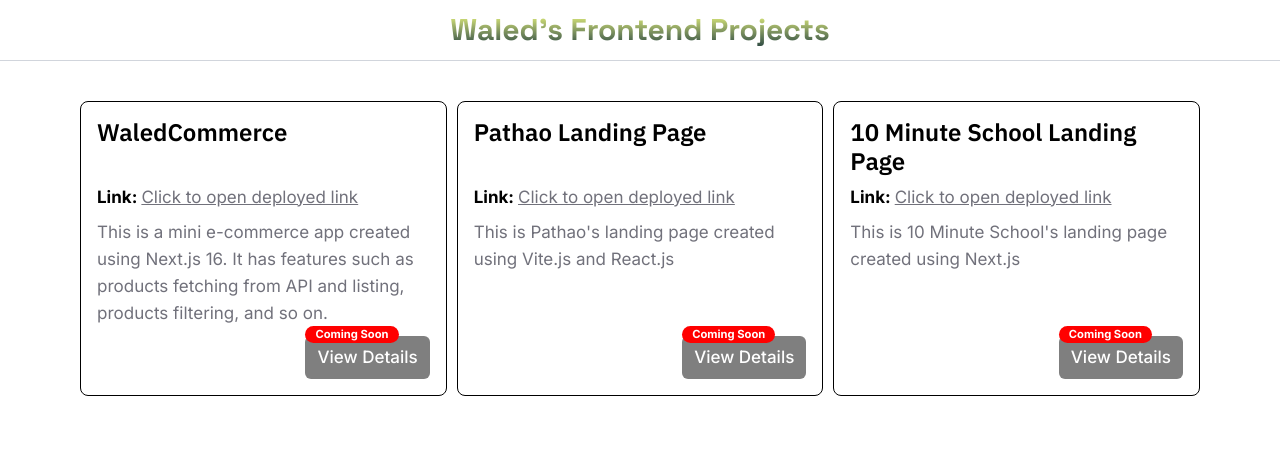
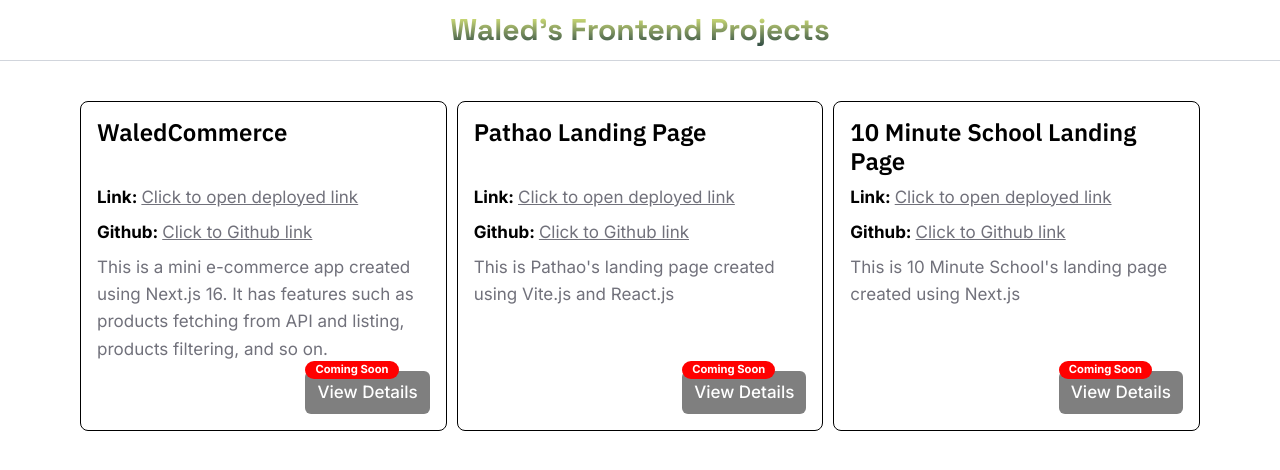
Before and after one commit to waledkarim/waleds-frontend-projects, a Next.js app: page / in a window 1280 px wide. Shown: the top 470 px of the page. Built offline with nearby package versions, Linux system fonts and the light colour scheme.

Commit message:
feat: add github links

```diff
--- a/src/app/globals.css
+++ b/src/app/globals.css
@@ -98,7 +98,7 @@
   .grid-container {
     display: grid;
     grid-template-columns: repeat(auto-fit, minmax(300px, 1fr));
-    grid-template-rows: repeat(3, auto);
+    grid-template-rows: repeat(4, auto);
     gap: 10px;
   }
 
--- a/src/app/page.jsx
+++ b/src/app/page.jsx
@@ -12,6 +12,7 @@
             key={i}
             title={project.title}
             link={project.link}
+            github={project.github}
             description={project.description}
             enabled={project.enabled}
           />
--- a/src/components/Card.jsx
+++ b/src/components/Card.jsx
@@ -1,14 +1,20 @@
 import Link from "next/link";
 import Button from "./Button";
 
-export default function Card({ title, link, description, enabled }) {
+export default function Card({ title, link, description, enabled, github }) {
   return (
-    <div className="border p-4 rounded-lg space-y-2 grid grid-rows-subgrid row-span-4 gap-0">
+    <div className="border p-4 rounded-lg space-y-2 grid grid-rows-subgrid row-span-5 gap-0">
       <h2>{title}</h2>
       <p>
         <span className="font-bold">Link: </span>
         <Link href={link} className="underline text-zinc-500">
           Click to open deployed link
+        </Link>
+      </p>
+      <p>
+        <span className="font-bold">Github: </span>
+        <Link href={github} className="underline text-zinc-500">
+          Click to Github link
         </Link>
       </p>
       <p className="text-zinc-500">{description}</p>
--- a/src/data/projects.js
+++ b/src/data/projects.js
@@ -2,6 +2,7 @@
   {
     title: "WaledCommerce",
     link: "https://sammtech-task.vercel.app/",
+    github: "https://github.com/waledkarim/sammtech-task",
     description:
       "This is a mini e-commerce app created using Next.js 16. It has features such as products fetching from API and listing, products filtering, and so on.",
     enabled: false,
@@ -9,6 +10,7 @@
   {
     title: "Pathao Landing Page",
     link: "https://waled-pathao-landing-page.vercel.app/",
+    github: "https://github.com/waledkarim/pathao-landing-page",
     description:
       "This is Pathao's landing page created using Vite.js and React.js",
     enabled: false,
@@ -16,6 +18,7 @@
   {
     title: "10 Minute School Landing Page",
     link: "https://waled-ten-minute-school.vercel.app/",
+    github: "https://github.com/waledkarim/tenms_task",
     description:
       "This is 10 Minute School's landing page created using Next.js",
     enabled: false,
```
